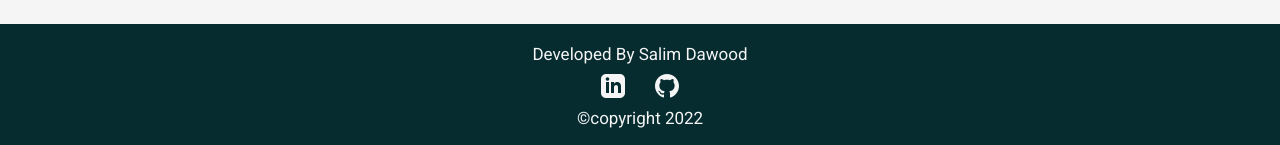
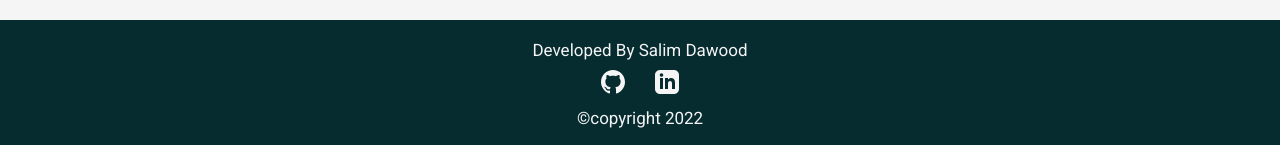
Before and after one commit to salimdawood/Lebanese-Homemade-Frontend, a React (Create React App) app: page / in a window 1280 px wide. Shown: the part 652-797 px from the top of the page. Built offline with nearby package versions, Linux system fonts and the light colour scheme; no server answers.

Commit message:
add-social-media-links

```diff
--- a/src/components/Footer.jsx
+++ b/src/components/Footer.jsx
@@ -9,8 +9,8 @@ const Footer = () => {
     <>
       <span>Developed By <a href="/#">Salim Dawood</a></span>
       <div className="footer-media-container">
-        <LinkedIn/>
-        <GitHub/>
+        <a href='https://github.com/salimdawood' target='_blank'><GitHub/></a>
+        <a href='https://linkedin.com/in/salim-dawood-0618a8241' target='_blank'><LinkedIn/></a>
       </div>
       <span>&copy;copyright 2022</span>
     </>
```
